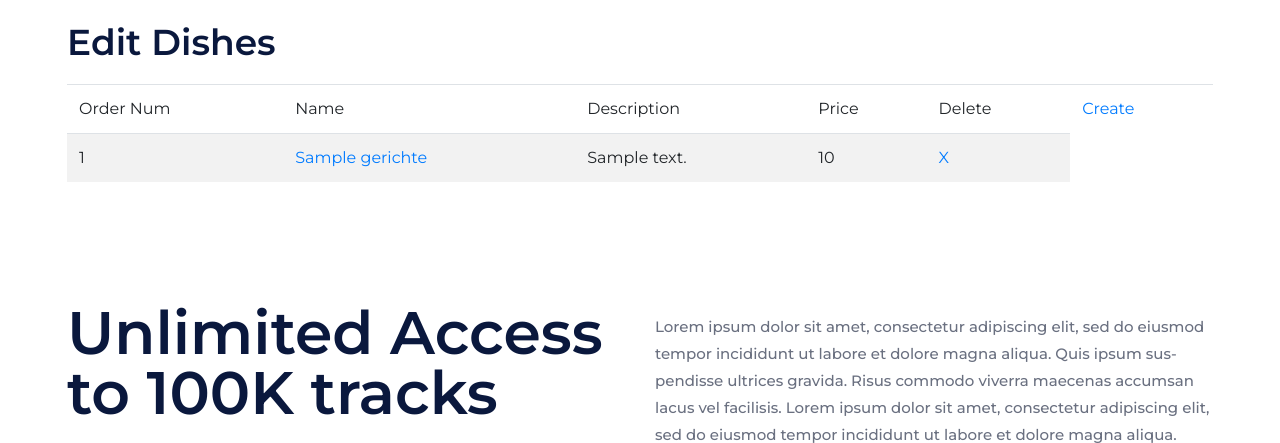
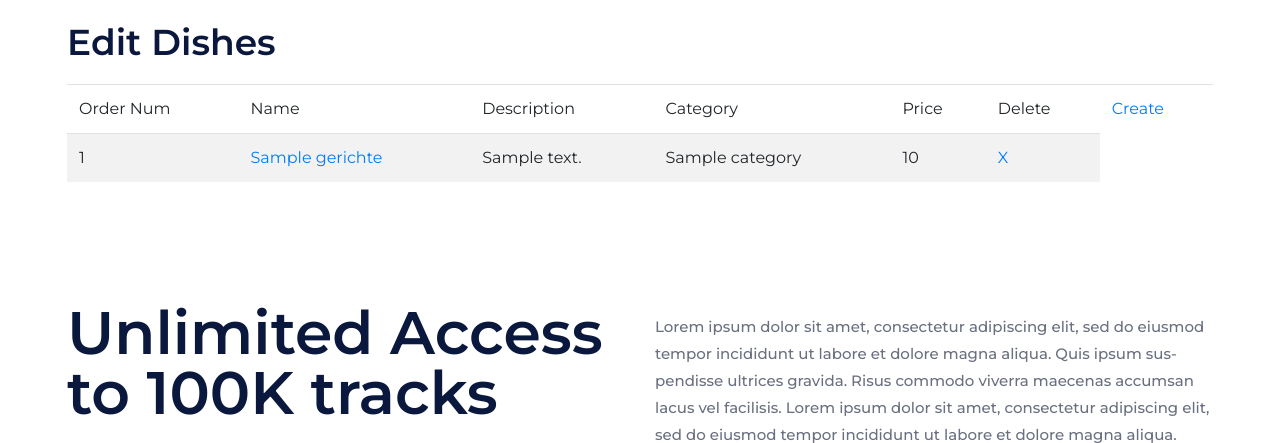
Before and after one commit to khs56/menucart, a Symfony app: template templates/gericht/index.html.twig in a window 1280 px wide; the page is wider, and only the part inside the window is pictured. Shown: the part 112-555 px from the top of that part. Run offline with Twig, Linux system fonts and the light colour scheme; the template is opened without the code that fills it: most values are stand-ins (such as "Sample title", 1, 10 or a date in 2020); some libraries are stand-ins or nearby versions.

Commit message:
Update index.html.twig

```diff
--- a/templates/gericht/index.html.twig
+++ b/templates/gericht/index.html.twig
@@ -21,6 +21,7 @@
                 <td>Order Num</td>
                 <td>Name</td>
                 <td>Description</td>{#Beschreibung#}
+                <td>Category</td>
                 <td>Price</td>  {#Preis#}
                 <td>Delete</td> {#Loschen#}
                 <td><a href="{{path('create')}}" class="href">Create</a></td> {#Anlegen#}
@@ -32,6 +33,7 @@
                 <td>{{gericht.id}}</td>
                 <td><a href="{{path('show', {id: gericht.id}) }}" class="href">{{gericht.name}}</a></td>
                 <td>{{gericht.description}}</td>
+                <td>{{gericht.category}}</td>
                 <td>{{gericht.price}}</td>
                 <td><a href="{{path('delete', {id: gericht.id}) }}" class="href">X</a></td>
             </tr>
```
